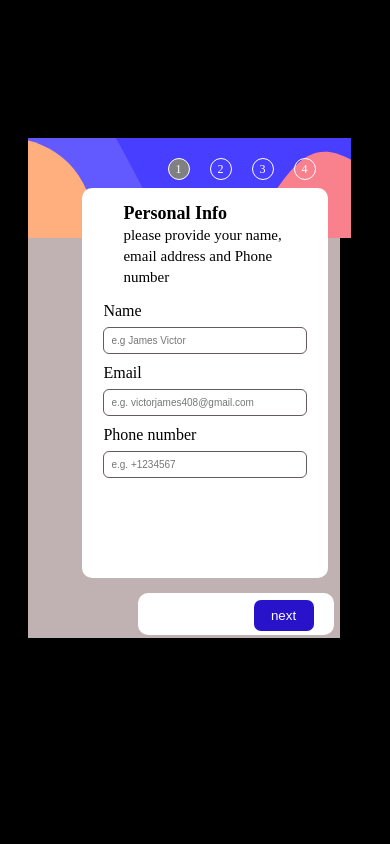
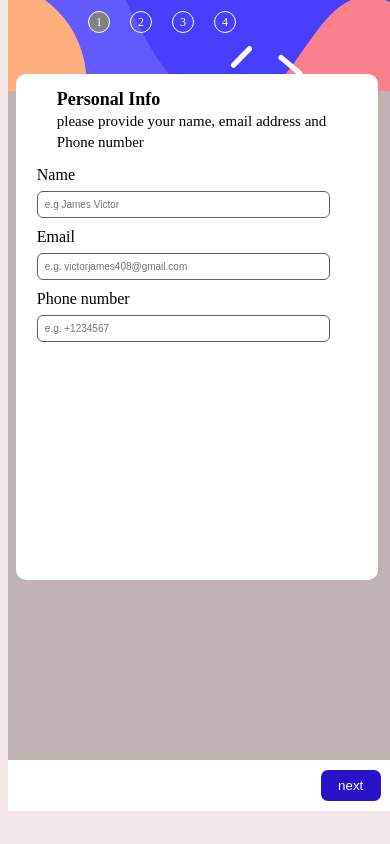
Before and after one commit to JamesVictor-O/frontendMentors-1, a plain HTML site: page index.html in a window 390 px wide. Drawn offline with Linux system fonts and the light colour scheme.

Commit message:
made it mobile responsive

```diff
--- a/challage1.css
+++ b/challage1.css
@@ -294,21 +294,18 @@ input[type="radio"]{
 }
  /* for mobile */
  @media (max-width: 590px){
-    body{
-        background: black;
-    }
+       body{
+        width: 100%;
+       }
       .All{
+        display: block;
         background-color: rgb(192, 178, 178);
-        display: flex;
-        width: 80%;
-        flex-direction: column;
-        margin: 160px;
-        height: 500px;
-        position: fixed;
+        width: 100%;
+        height: 100vh;
       }
       .steps{
         background-image: url(challagePic/bg-mobile.svg);
-        width: 91%;
+        width: 90%;
         height: 100px;
         background-size: cover;
         background-position: center;
@@ -317,10 +314,9 @@ input[type="radio"]{
       .step-container{
         display: flex;
         flex-direction: row;
-        width: 100%;
-        margin-left: 80px;
+        margin-left: 20px;
         align-items: center;
-        margin-top: 0;
+        margin-top: 25px;
       }
       .step-container .Info{
         display: none;
@@ -328,29 +324,26 @@ input[type="radio"]{
       .step div{
         margin-left: 20px;
       }
+      .detalis{
+        padding-left: 0px;
+      }
       .detail_sec2{
         background-color: white;
-        width: 69%;
-        height: 390px;
+        width: 93%;
+        height: 60vh;
         position: absolute;
-        left: 8%;
+        padding-left: 0px;
         top: 6%;
         border-radius: 10px;
+        margin-left: 2%;
       }
       .Buttons{
         position: absolute;
-        display: flex;
-        flex-direction: row;
-        justify-content: space-between;
-        width: 50%;
-        margin-top: 50px;
-        top: 81%;
+        width: 93%;
+        margin-left: 0px;
+        top: 95%;
+        padding: 10px;
         background-color: white;
-        padding-left: 20px;
-        padding-right: 20px;
-        padding-top: 7px;
-        padding-bottom: 4px;
-        border-radius: 10px;
     }
     .personal{
         width: 85%;
@@ -359,22 +352,19 @@ input[type="radio"]{
         left: 1px;
     }
     .plans{
-        width: 85%;
+        width: 90%;
         position: absolute;
         padding-left: 10px;
-        left: 15px;
     }
     .Ads{
-        width: 80%;
-        padding-left: 30px;
+        width: 90%;
+        padding-left: 25px;
         position: absolute;
-        left: 11px;
     }
     .summary{
         width: 85%;
-        padding-left: 10px;
+        padding-left: 25px;
         position: absolute;
-        left: 25px;
     }
 
     .inp input{
```
